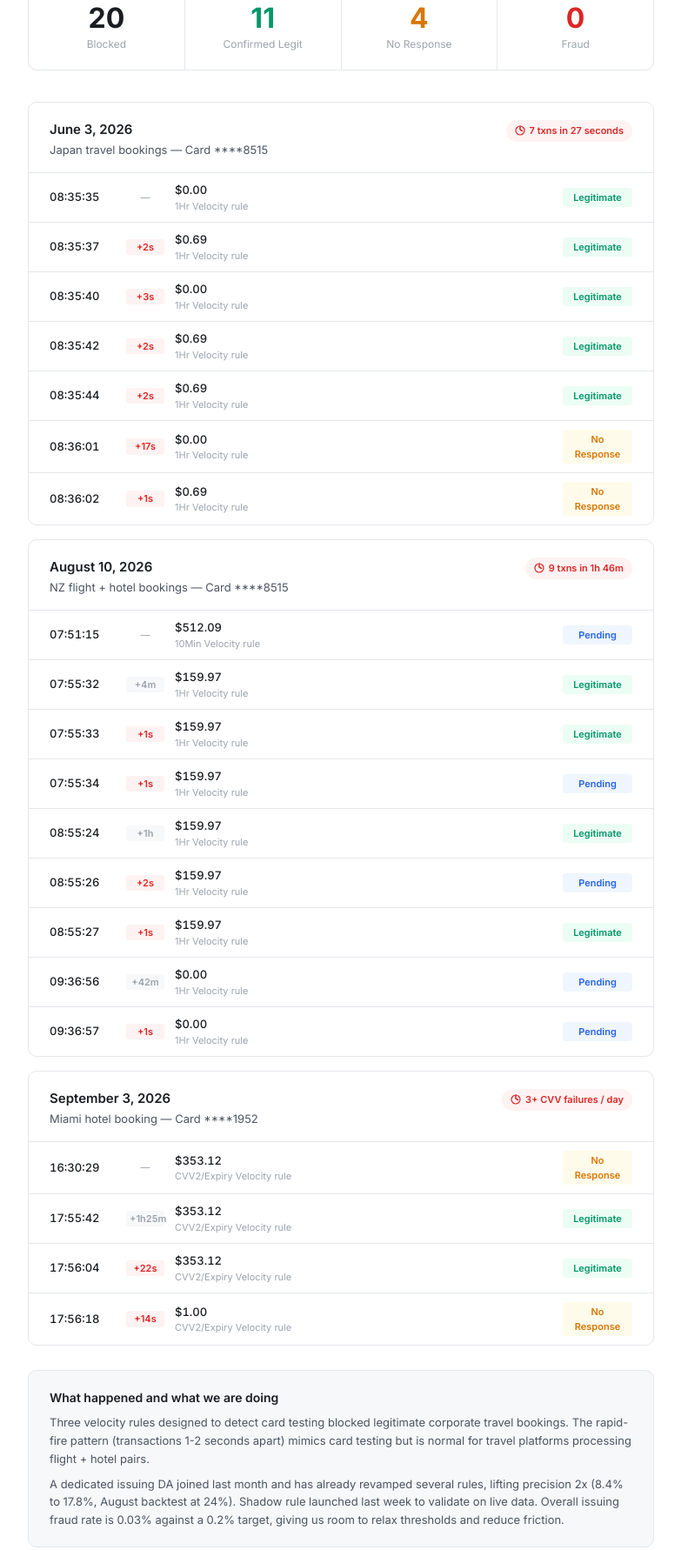
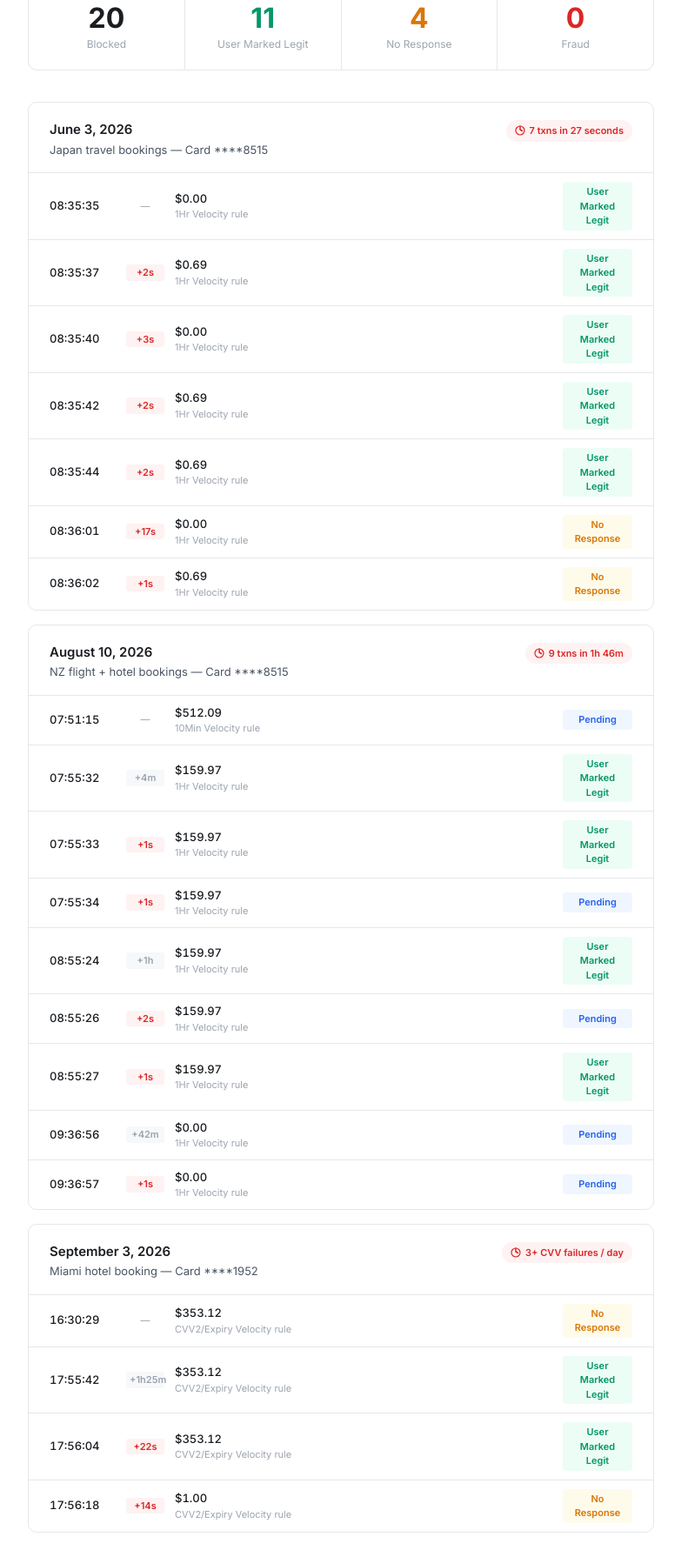
Before and after one commit to corapeng-awx/issuing-block-velocity, a plain HTML site: page index.html in a window 1280 px wide. Shown: the part 210-1992 px from the top of the page at 87% size, without its empty margins (248-1031 px from the left). Drawn offline with Linux system fonts and the light colour scheme.

Commit message:
Change Legitimate to User Marked Legit

```diff
--- a/index.html
+++ b/index.html
@@ -346,7 +346,7 @@
     </div>
     <div class="kpi">
       <div class="kpi-val" style="color:var(--green)">11</div>
-      <div class="kpi-label">Confirmed Legit</div>
+      <div class="kpi-label">User Marked Legit</div>
     </div>
     <div class="kpi">
       <div class="kpi-val" style="color:var(--amber)">4</div>
@@ -378,7 +378,7 @@
           <span class="txn-amount">$0.00</span>
           <span class="txn-rule">1Hr Velocity rule</span>
         </div>
-        <span class="txn-status st-g">Legitimate</span>
+        <span class="txn-status st-g">User Marked Legit</span>
       </div>
       <div class="txn">
         <span class="txn-time">08:35:37</span>
@@ -387,7 +387,7 @@
           <span class="txn-amount">$0.69</span>
           <span class="txn-rule">1Hr Velocity rule</span>
         </div>
-        <span class="txn-status st-g">Legitimate</span>
+        <span class="txn-status st-g">User Marked Legit</span>
       </div>
       <div class="txn">
         <span class="txn-time">08:35:40</span>
@@ -396,7 +396,7 @@
           <span class="txn-amount">$0.00</span>
           <span class="txn-rule">1Hr Velocity rule</span>
         </div>
-        <span class="txn-status st-g">Legitimate</span>
+        <span class="txn-status st-g">User Marked Legit</span>
       </div>
       <div class="txn">
         <span class="txn-time">08:35:42</span>
@@ -405,7 +405,7 @@
           <span class="txn-amount">$0.69</span>
           <span class="txn-rule">1Hr Velocity rule</span>
         </div>
-        <span class="txn-status st-g">Legitimate</span>
+        <span class="txn-status st-g">User Marked Legit</span>
       </div>
       <div class="txn">
         <span class="txn-time">08:35:44</span>
@@ -414,7 +414,7 @@
           <span class="txn-amount">$0.69</span>
           <span class="txn-rule">1Hr Velocity rule</span>
         </div>
-        <span class="txn-status st-g">Legitimate</span>
+        <span class="txn-status st-g">User Marked Legit</span>
       </div>
       <div class="txn">
         <span class="txn-time">08:36:01</span>
@@ -466,7 +466,7 @@
           <span class="txn-amount">$159.97</span>
           <span class="txn-rule">1Hr Velocity rule</span>
         </div>
-        <span class="txn-status st-g">Legitimate</span>
+        <span class="txn-status st-g">User Marked Legit</span>
       </div>
       <div class="txn">
         <span class="txn-time">07:55:33</span>
@@ -475,7 +475,7 @@
           <span class="txn-amount">$159.97</span>
           <span class="txn-rule">1Hr Velocity rule</span>
         </div>
-        <span class="txn-status st-g">Legitimate</span>
+        <span class="txn-status st-g">User Marked Legit</span>
       </div>
       <div class="txn">
         <span class="txn-time">07:55:34</span>
@@ -493,7 +493,7 @@
           <span class="txn-amount">$159.97</span>
           <span class="txn-rule">1Hr Velocity rule</span>
         </div>
-        <span class="txn-status st-g">Legitimate</span>
+        <span class="txn-status st-g">User Marked Legit</span>
       </div>
       <div class="txn">
         <span class="txn-time">08:55:26</span>
@@ -511,7 +511,7 @@
           <span class="txn-amount">$159.97</span>
           <span class="txn-rule">1Hr Velocity rule</span>
         </div>
-        <span class="txn-status st-g">Legitimate</span>
+        <span class="txn-status st-g">User Marked Legit</span>
       </div>
       <div class="txn">
         <span class="txn-time">09:36:56</span>
@@ -563,7 +563,7 @@
           <span class="txn-amount">$353.12</span>
           <span class="txn-rule">CVV2/Expiry Velocity rule</span>
         </div>
-        <span class="txn-status st-g">Legitimate</span>
+        <span class="txn-status st-g">User Marked Legit</span>
       </div>
       <div class="txn">
         <span class="txn-time">17:56:04</span>
@@ -572,7 +572,7 @@
           <span class="txn-amount">$353.12</span>
           <span class="txn-rule">CVV2/Expiry Velocity rule</span>
         </div>
-        <span class="txn-status st-g">Legitimate</span>
+        <span class="txn-status st-g">User Marked Legit</span>
       </div>
       <div class="txn">
         <span class="txn-time">17:56:18</span>
```
